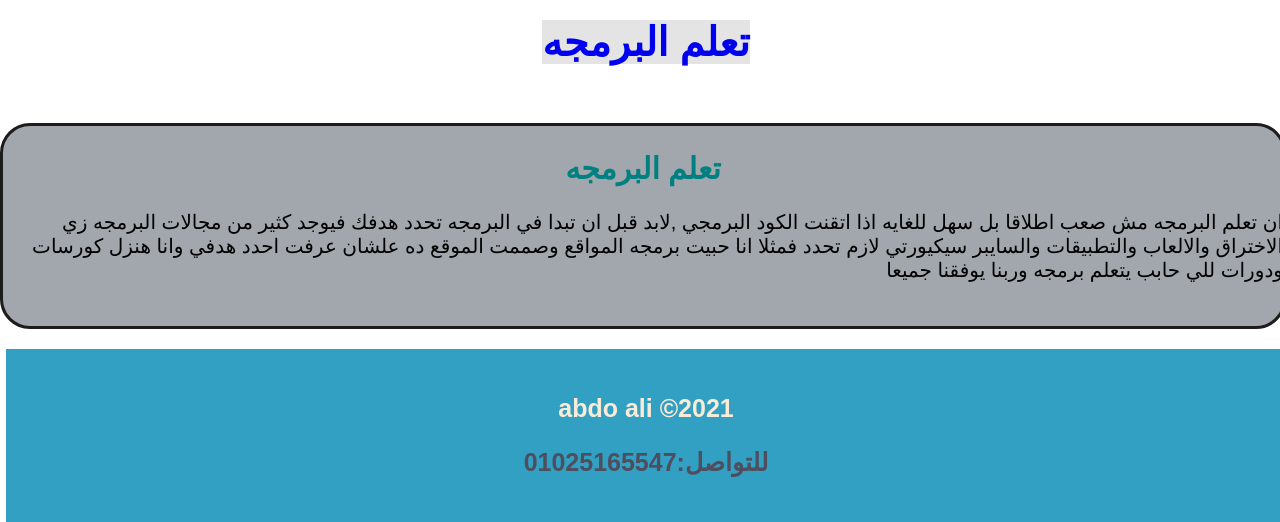
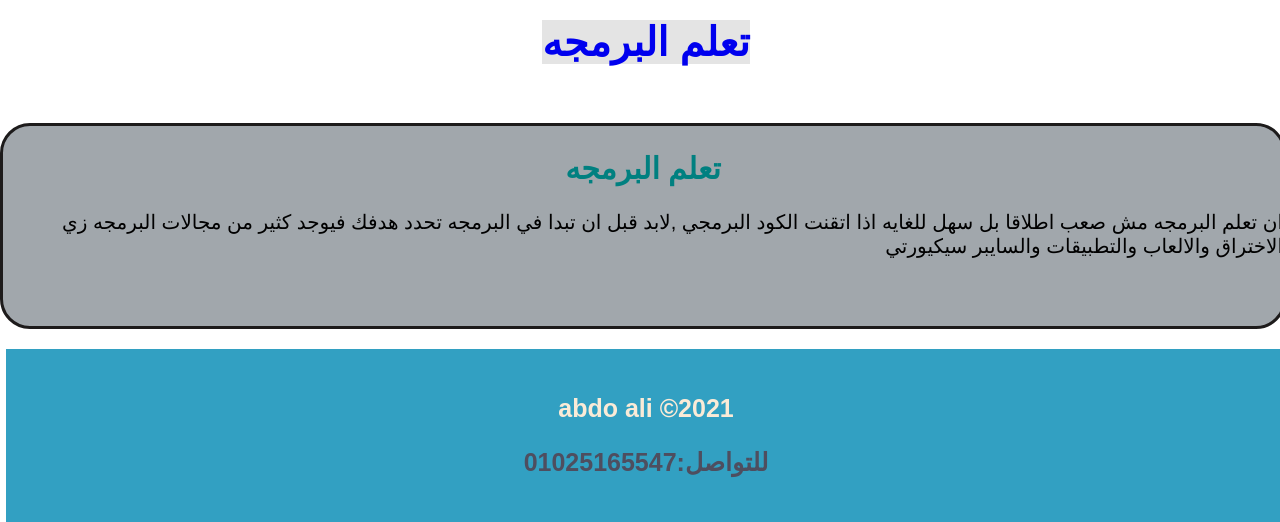
Before and after one commit to AbdoAli2002a/abdo, a plain HTML site: page index.html in a window 1280 px wide. Shown: the part 963-1485 px from the top of the page. Drawn offline with Linux system fonts and the light colour scheme.

Commit message:
Update index.html

```diff
--- a/index.html
+++ b/index.html
@@ -79,9 +79,7 @@
         <p class="vbn">
           ان تعلم البرمجه مش صعب اطلاقا بل سهل للغايه اذا اتقنت الكود البرمجي
           ,لابد قبل ان تبدا في البرمجه تحدد هدفك فيوجد كثير من مجالات البرمجه زي
-          الاختراق والالعاب والتطبيقات والسايبر سيكيورتي لازم تحدد فمثلا انا حبيت
-          برمجه المواقع وصممت الموقع ده علشان عرفت احدد هدفي وانا هنزل كورسات
-          ودورات للي حابب يتعلم برمجه وربنا يوفقنا جميعا
+          الاختراق والالعاب والتطبيقات والسايبر سيكيورتي
         </p>
       </div>
     </section>
```
